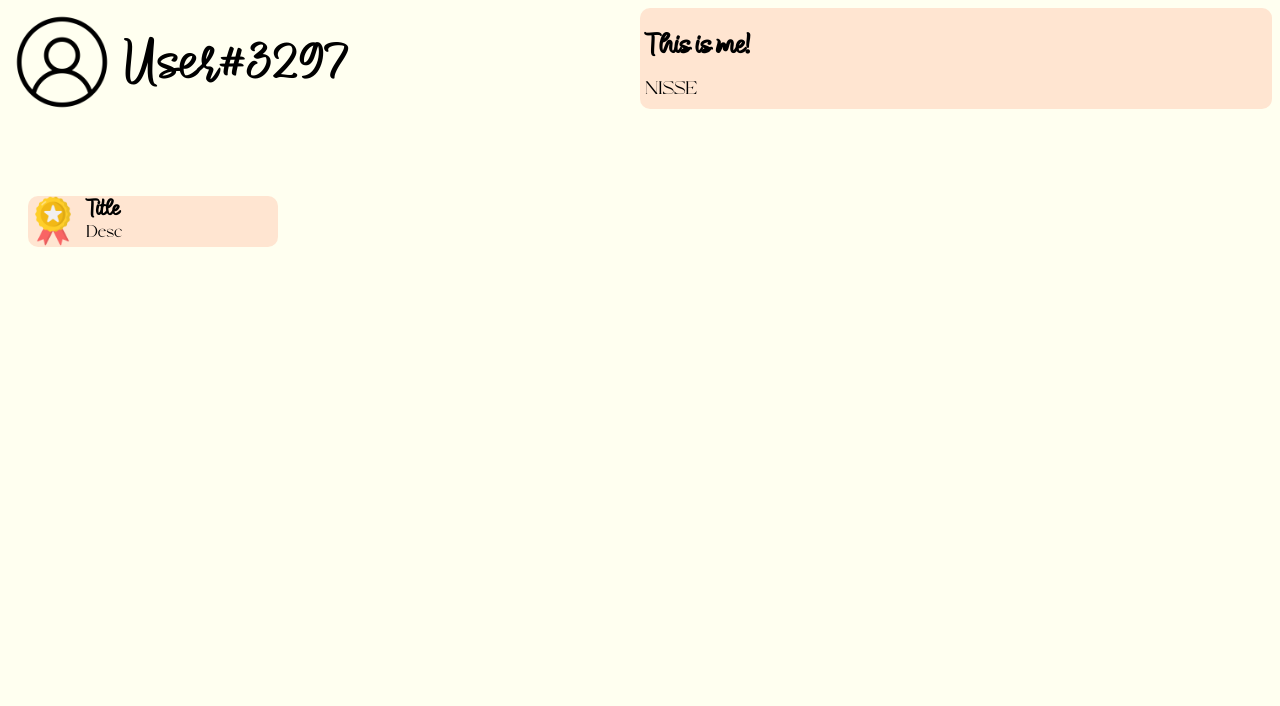
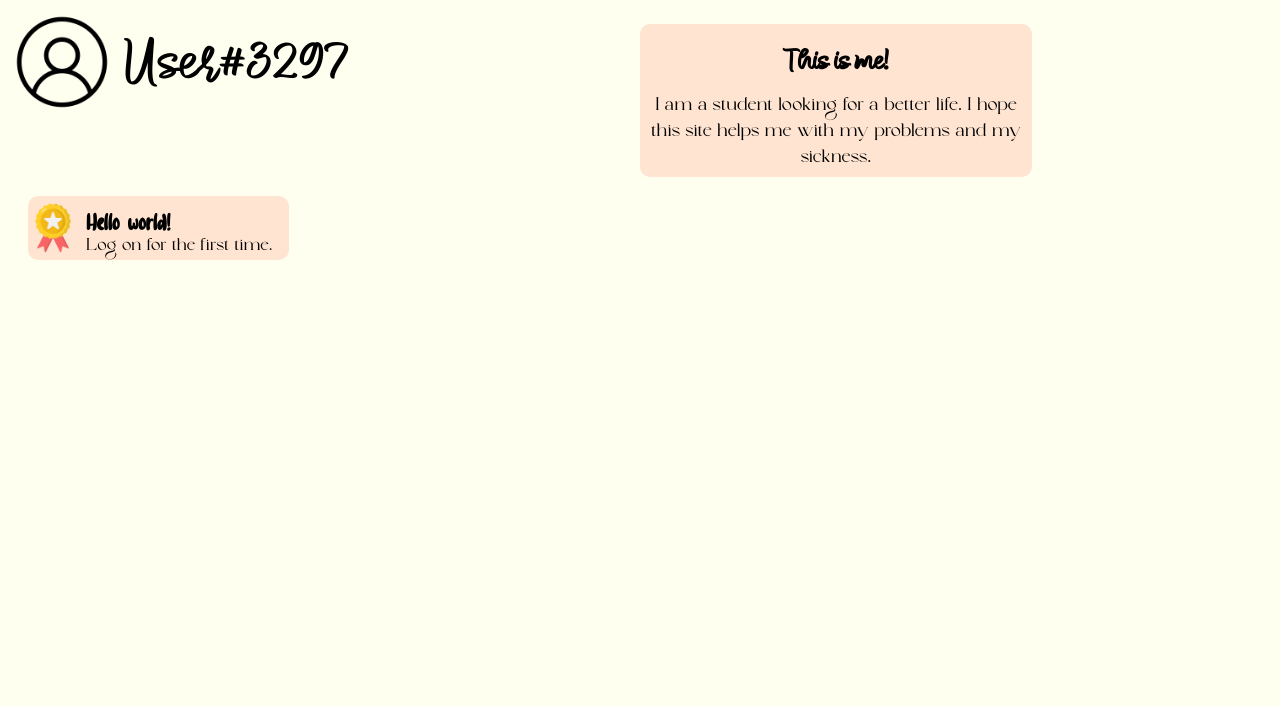
Before and after one commit to MagnusHSundby/Investoruke, a plain HTML site: page index.html in a window 1280 px wide. Shown: the top 706 px of the page. Drawn offline with Linux system fonts and the light colour scheme.

Commit message:
Made the site more readable

```diff
--- a/index.html
+++ b/index.html
@@ -19,8 +19,8 @@
                 <div class="achievements_element">
                     <div class="achievements_image"> <img src="images/temp.png"> </div>
                     <div class="achievements_text">
-                        <div class="achievements_title">Title</div>
-                        <div class="achievements_desc"> Desc </div>
+                        <div class="achievements_title">Hello world!</div>
+                        <div class="achievements_desc"> Log on for the first time. </div>
                     </div>
                 </div>
             </div>
@@ -31,7 +31,7 @@
 
             <div class="intro">
                 <div class="title" style="font-weight: bold;"> This is me! </div>
-                <div class="text"> NISSE</div>
+                <div class="text"> I am a student looking for a better life. I hope this site helps me with my problems and my sickness.</div>
             </div>
 
         </div>
--- a/style.css
+++ b/style.css
@@ -124,6 +124,7 @@ img {
     border-radius: 10px;
     min-width: 250px;
     margin-left: 20px;
+    align-items: center;
 }
 
 .achievements_image {
@@ -134,13 +135,15 @@ img {
     display: flex;
     flex-direction: column;
     margin-left: 1vh;
+    margin-right: 2vh;
 }
 .achievements_title {
     display: flex;
     align-items: center;
     font-size: 20px;
     font-weight: bold;
-    font-family: calenvanda;
+    font-family: autumn;
+    padding-top: 10px;
 }
 .achievements_desc {
     display: flex;
@@ -154,18 +157,20 @@ img {
     border-color: #D2D2CA;
     border-width: 10px;
     background-color: var(--color18);
-
+    margin-right: 30vh;
+    margin-top: 2vh;
     padding: 5px;
 }
 
 .title {
     margin-top: 2vh;
     margin-bottom: 2vh;
-
+    text-align: center;
     font-family: calenvanda;
     font-size: 25px;
 }
 
 .text {
     font-family: kugile;
+    text-align: center;
 }
```
